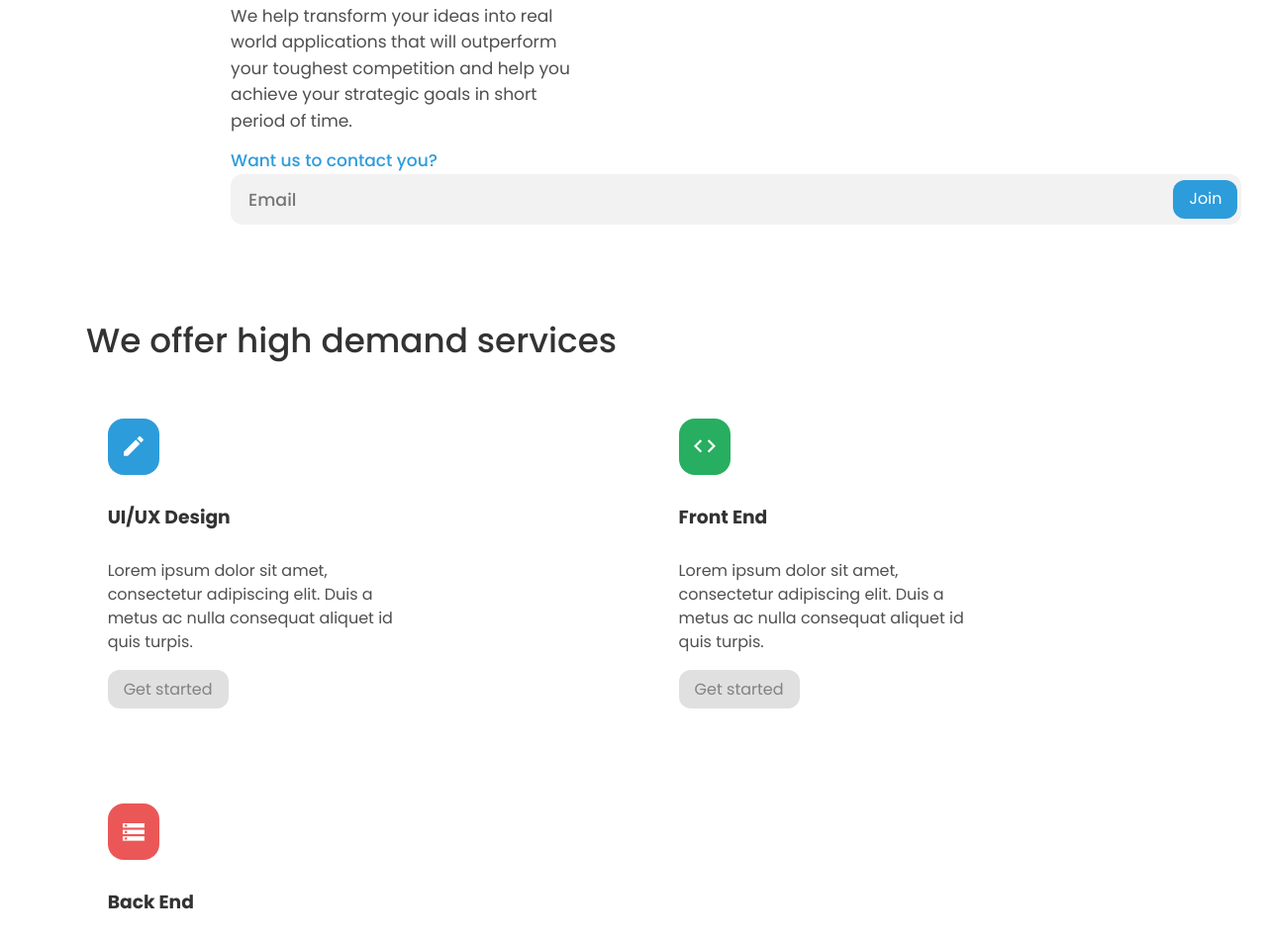
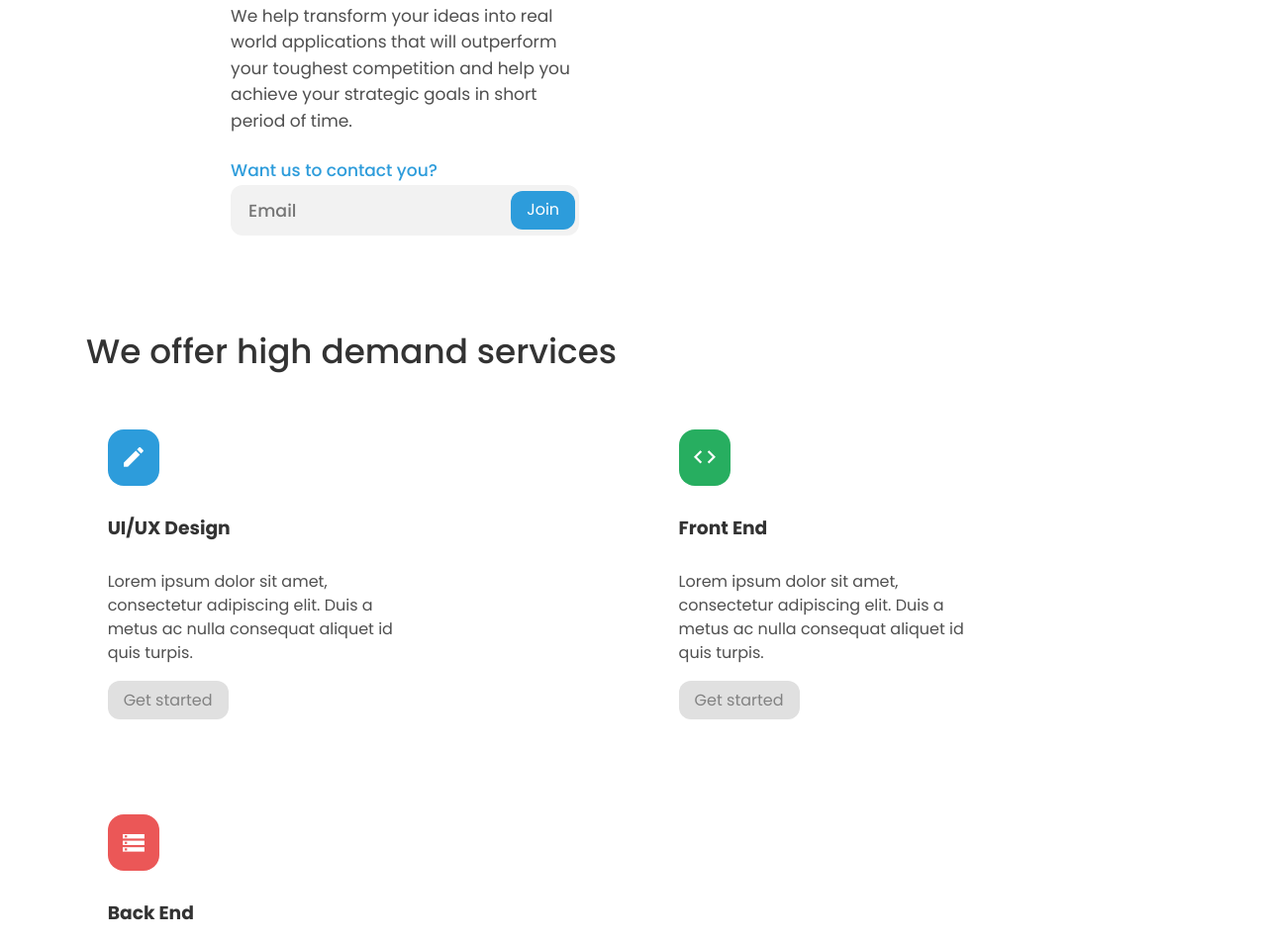
Before and after one commit to claude1018/edie-homepage, a website: page index.html in a window 1280 px wide. Shown: the part 943-1896 px from the top of the page at 99% size. Drawn offline with Linux system fonts and the light colour scheme.

Commit message:
:lipstick: Minor change/s on stylings

```diff
--- a/scss/layout/_intro.scss
+++ b/scss/layout/_intro.scss
@@ -33,7 +33,7 @@
     font-weight: 400;
     width: min(22rem, 80%);
   }
-  & + .form {
+  & > .form {
     margin-top: 1.75em;
     width: min(22rem, 80%);
   }
```
Also changed, not shown: app/css/main.css.
